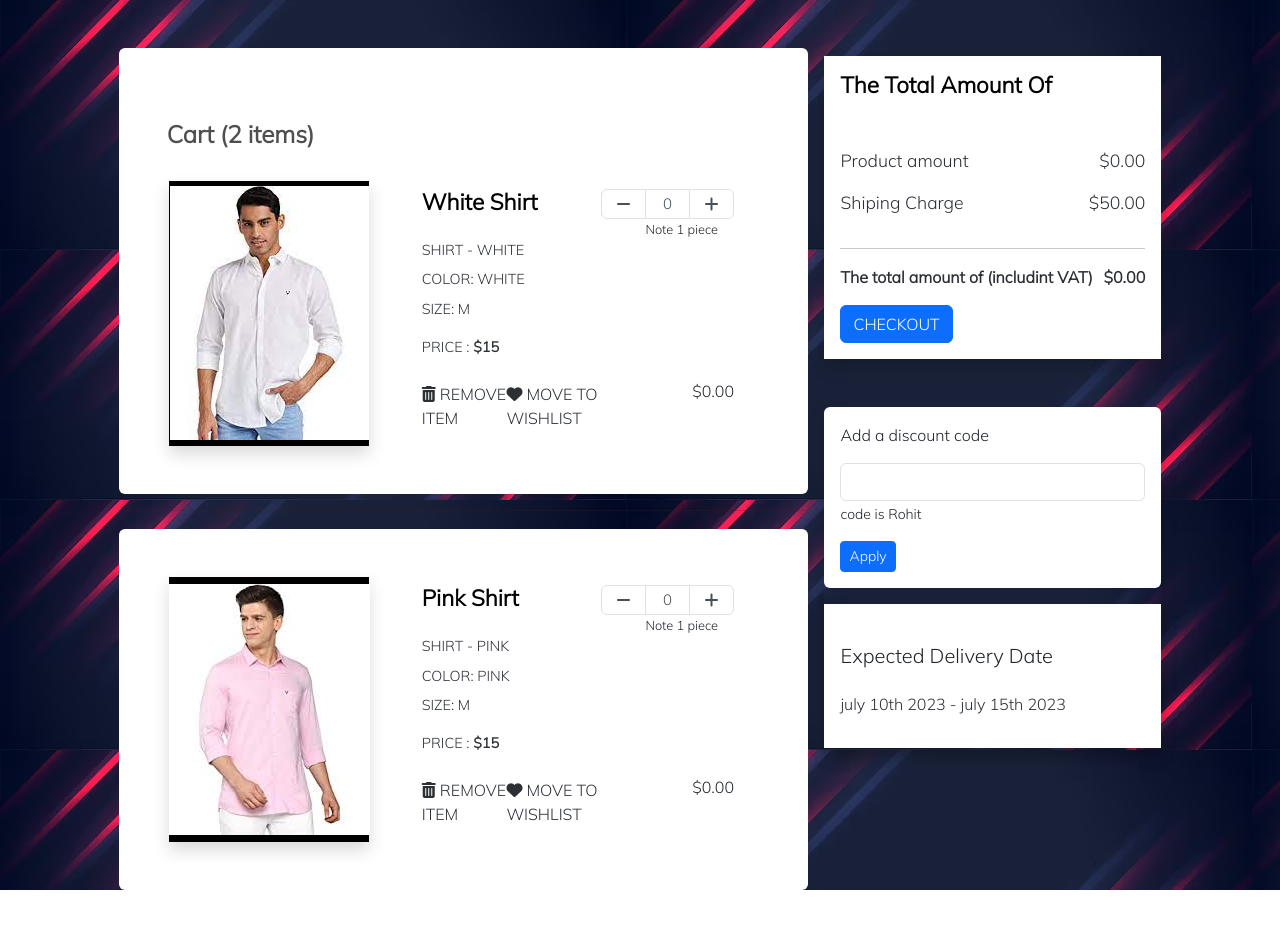
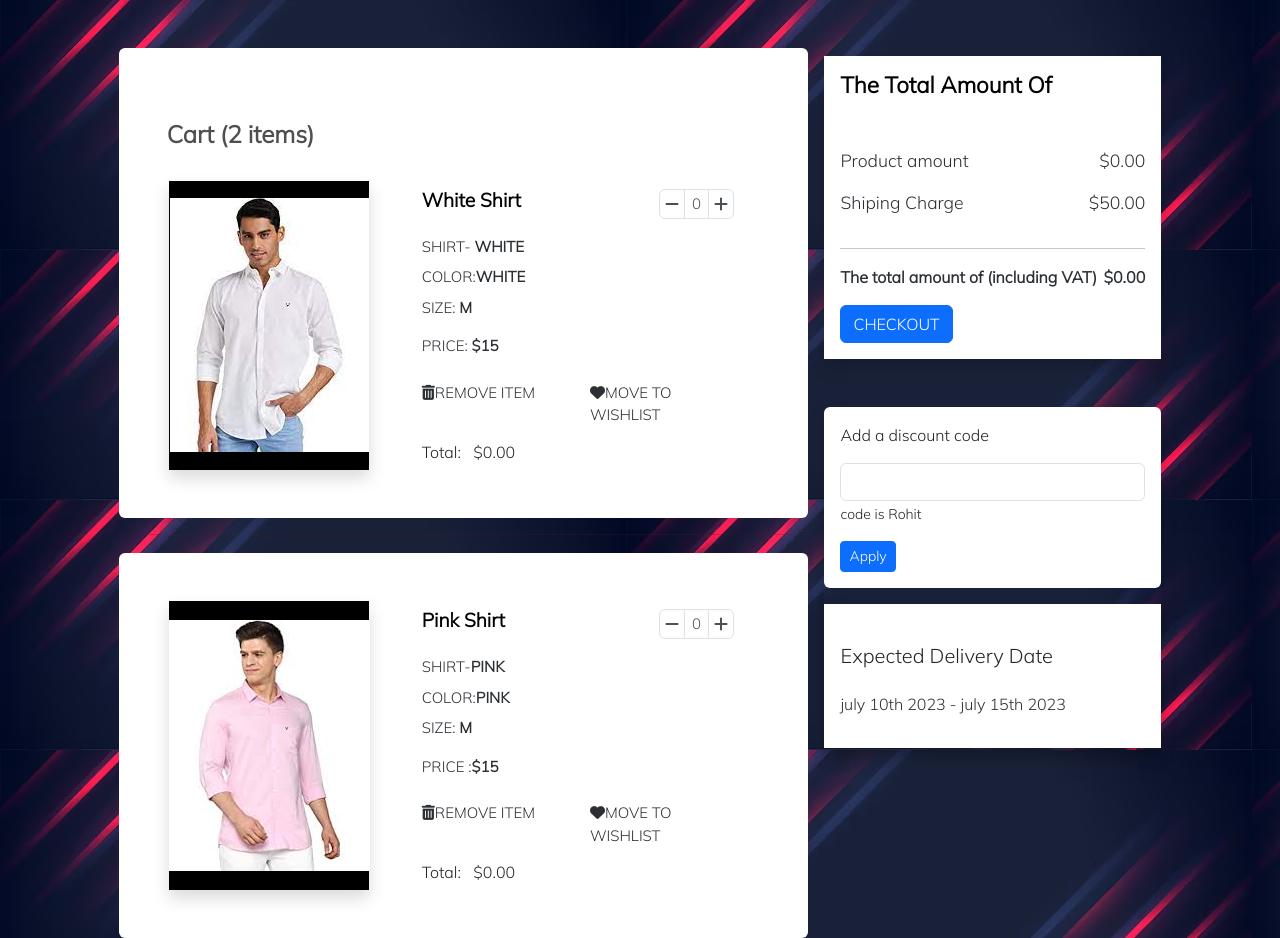
Before and after one commit to rohit-bittu/ADD-TO-CART-JAVASCRIPT, a plain HTML site: page index.html in a window 1280 px wide. Before the commit the page ends 890 px from the top, so only its background shows below. Drawn offline with nearby package versions, Linux system fonts and the light colour scheme.

Commit message:
updation

```diff
--- a/index.html
+++ b/index.html
@@ -33,15 +33,15 @@
                                 <div class="col-md-7 col-11 mx-auto px-4 mt-2">
                                     <div class="row">
                                         <!-- product name -->
-                                        <div class="col-6 card-title">
+                                        <div class="card-title col-6 text-size">
                                             <h1 class="mb-4 product_name">White Shirt</h1>
-                                            <p class="mb-2">SHIRT - WHITE</p>
-                                            <p class="mb-2">COLOR: WHITE</p>
-                                            <p class="mb-3">SIZE: M</p>
-                                            <p class="mb-3">PRICE : <b>$15</b></p>
+                                            <p class="mb-2">SHIRT-<b> WHITE</b></p>
+                                            <p class="mb-2">COLOR:<b>WHITE</b></p>
+                                            <p class="mb-3">SIZE: <b>M</b></p>
+                                            <p class="mb-3">PRICE:<b> $15</b></p>
                                         </div>
                                         <!-- qualtity increment decrement-->
-                                        <div class="col-6">
+                                        <div class="col-6 ">
                                             <ul class="pagination justify-content-end set_quantity ">
                                                 <li class="page-item"><button class="page-link" onclick="decreaseNumber('textbox','itemval')"><i class="fa-solid fa-minus"></i></button></li>
                                                 <li class="page-item"><input type="text" name="" class="page-link" value="0" id="textbox"></input></li>
@@ -51,13 +51,19 @@
                                         </div>
                                     </div>
                                     <!-- remover move and price -->
+                                    <div class="row text-size-remover">
+                                        <div class="col-6 d-flex justify-content-between remove_wish ">
+                                            <p class=""><i class="fa-solid fa-trash-alt te"></i>REMOVE ITEM</p>
+
+                                        </div> <br>
+                                        <div class="col-6 d-flex justify-content-between remove_wish ">
+
+                                            <p class=""><i class="fa-solid fa-heart"></i>MOVE TO WISHLIST</p>
+                                        </div> <br>
+                                    </div>
                                     <div class="row">
-                                        <div class="col-8 d-flex justify-content-between remove_wish">
-                                            <p class=""><i class="fa-solid fa-trash-alt"></i> REMOVE ITEM</p>
-                                            <p class=""><i class="fa-solid fa-heart"></i> MOVE TO WISHLIST</p>
-                                        </div>
-                                        <div class="col-4 d-flex justify-content-end price_money">
-                                            <h3>$<span id="itemval">0.00</span></h3>
+                                        <div class="col-12 d-flex justify-content-start price_money">
+                                            <h3>Total:</h3>&nbsp;&nbsp;&nbsp;<h3>$<span id="itemval">0.00</span></h3>
                                         </div>
                                     </div>
                                 </div>
@@ -76,12 +82,12 @@
                                 <div class="col-md-7 col-11 mx-auto px-4 mt-2">
                                     <div class="row">
                                         <!-- product name -->
-                                        <div class="col-6 card-title">
+                                        <div class="col-6 card-title text-size">
                                             <h1 class="mb-4 product_name">Pink Shirt</h1>
-                                            <p class="mb-2">SHIRT - PINK</p>
-                                            <p class="mb-2">COLOR: PINK</p>
-                                            <p class="mb-3">SIZE: M</p>
-                                            <p class="mb-3">PRICE : <b>$15</b></p>
+                                            <p class="mb-2">SHIRT-<b>PINK</b></p>
+                                            <p class="mb-2">COLOR:<b>PINK</b></p>
+                                            <p class="mb-3">SIZE: <b>M</b></p>
+                                            <p class="mb-3">PRICE :<b>$15</b></p>
                                         </div>
                                         <!-- qualtity increment decrement-->
                                         <div class="col-6">
@@ -94,13 +100,19 @@
                                         </div>
                                     </div>
                                     <!-- remover move and price -->
+                                    <div class="row text-size-remover">
+                                        <div class="col-6 d-flex justify-content-between remove_wish ">
+                                            <p class=""><i class="fa-solid fa-trash-alt te"></i>REMOVE ITEM</p>
+
+                                        </div> <br>
+                                        <div class="col-6 d-flex justify-content-between remove_wish ">
+
+                                            <p class=""><i class="fa-solid fa-heart"></i>MOVE TO WISHLIST</p>
+                                        </div> <br>
+                                    </div>
                                     <div class="row">
-                                        <div class="col-8 d-flex justify-content-between remove_wish">
-                                            <p class=""><i class="fa-solid fa-trash-alt"></i> REMOVE ITEM</p>
-                                            <p class=""><i class="fa-solid fa-heart"></i> MOVE TO WISHLIST</p>
-                                        </div>
-                                        <div class="col-4 d-flex justify-content-end price_money">
-                                            <h3>$<span id="itemval1">0.00</span></h3>
+                                        <div class="col-12 d-flex justify-content-start price_money">
+                                            <h3>Total:</h3>&nbsp;&nbsp;&nbsp;<h3>$<span id="itemval1">0.00</span></h3>
                                         </div>
                                     </div>
                                 </div>
@@ -121,7 +133,7 @@
                             </div>
                             <hr/>
                             <div class="total_amount d-flex justify-content-between fw-bold">
-                                <p>The total amount of (includint VAT)</p>
+                                <p>The total amount of (including VAT)</p>
                                 <p>$<span id="total_cart_amt">0.00</span></p>
                             </div>
                             <button class="btn btn-primary  text-uppercase" onclick="Checkout()"> Checkout</button>
--- a/style.css
+++ b/style.css
@@ -52,10 +52,12 @@ h2 {
     bottom: -20px;
     right: 1rem;
     font-size: 0.8rem;
+    margin-top: 100px;
+    display: none;
 }
 .page-link{
     line-height: 16px;
-    width: 45px;
+    width: 25px;
     font-size: 1rem;
     display: flex;
     justify-content: center;
@@ -83,3 +85,26 @@ h2 {
 .fa-heart:hover{
 color: #e40404;
 }
+/* text sizes */
+.text-size p{
+    font-size: 10px;
+}
+.text-size h1{
+    font-size: medium;
+}
+.text-size-remover{
+    font-size: 13px;
+}
+
+/* media querry */
+@media screen and (min-width: 480px) {
+    .text-size p{
+        font-size: 15px;
+    }
+    .text-size h1{
+        font-size: larger;
+    }
+    .text-size-remover{
+        font-size: 15px;
+    }
+  }
```
